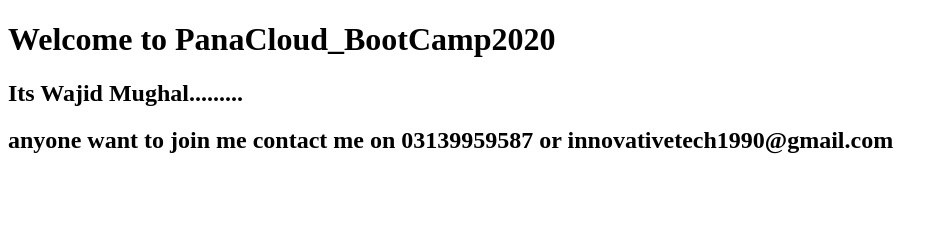
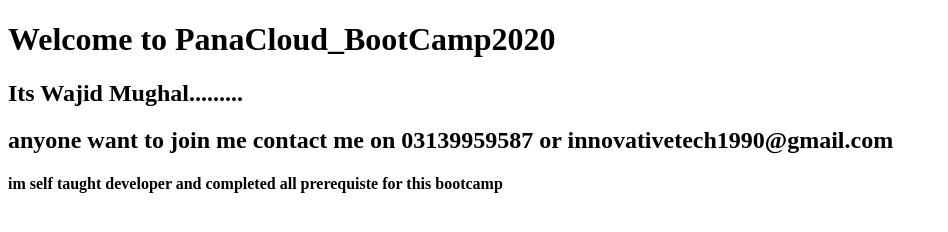
Before and after one commit to wajidmughal001/bootCamp2020_sep2021, a plain HTML site: page index.html in a window 1280 px wide. Shown: the whole page, without its empty margins (0-948 px from the left). Drawn offline with Linux system fonts and the light colour scheme.

Commit message:
Update index.html

```diff
--- a/index.html
+++ b/index.html
@@ -10,6 +10,7 @@
     <h1>Welcome to PanaCloud_BootCamp2020</h1>
     <h2>Its Wajid Mughal.........</h2>
     <h2>anyone want to join me contact me on 03139959587 or innovativetech1990@gmail.com</h2>
+    <h4>im self taught developer and completed all prerequiste for this bootcamp</h4>
 
 </body>
 </html>
```
